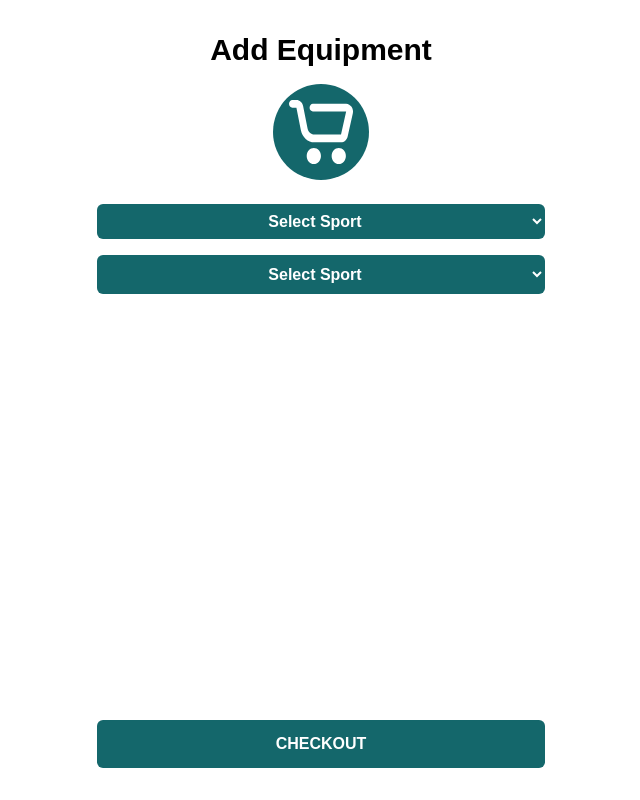
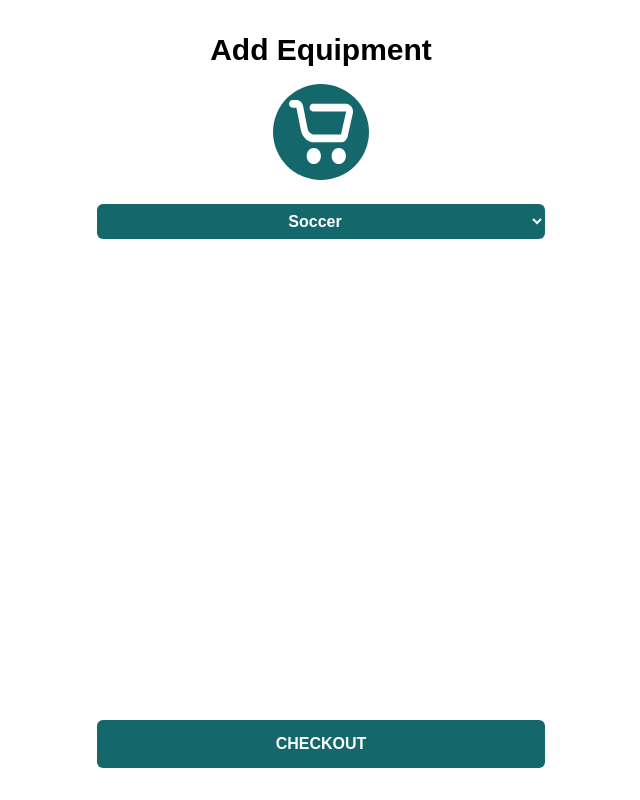
Before and after one commit to Hack4Impact-UMD/leveling-the-playing-field, a Next.js app: page / in a window 1280 px wide. Shown: the whole page, without its empty margins (319-959 px from the left). Built offline with nearby package versions, Linux system fonts and the light colour scheme.

Commit message:
added state to checkout

```diff
--- a/src/app/checkout-page/Checkout.tsx
+++ b/src/app/checkout-page/Checkout.tsx
@@ -3,29 +3,55 @@ import React, { useState } from "react";
 import SelectEquipment from "./SelectEquipment";
 import ShoppingCartIcon from "@/components/icons/ShoppingCartIcon";
 
+type Sport = "soccer" | "tennis" | "baseball" | "basketball"
+
+interface Equipment {
+  name: string,
+  quantity: number,
+  sport: Sport
+}
+
 const Checkout = () => {
-  const [equipmentList, setEquipmentList] = useState([
-    { id: 1, name: "Select Equipment", quantity: 1 },
-  ]);
+  // const [equipmentList, setEquipmentList] = useState([
+  //   { id: 1, name: "Select Equipment", quantity: 1 },
+  // ]);
 
-  const [sport, setSport] = useState<string>("")
+  const [equipmentList, setEquipmentList] = useState<Map<Sport, Equipment[]>>(new Map);
 
-  const addEquipment = () => {
-    const last = equipmentList.at(equipmentList.length - 1)?.id ?? 0;
-    setEquipmentList([
-      ...equipmentList,
-      { id: last + 1, name: "Select Equipment", quantity: 1 },
-    ]);
+  const addSport = (sport: Sport) => {
+    setEquipmentList((prevMap) => {
+      if (prevMap.has(sport)) return prevMap;
+
+      return new Map(prevMap).set(sport, []);
+    });
+  }
+
+  const removeSport = (sport: Sport) => {
+    setEquipmentList((prevMap) => {
+      if (!prevMap.has(sport)) return prevMap;
+
+      const newMap = new Map(prevMap);
+      newMap.delete(sport);
+      return newMap;
+    });
   };
 
-  const handleRemove = (id: number) => {
-    setEquipmentList(equipmentList.filter((item) => item.id !== id));
-  };
+  // const addEquipment = () => {
+  //   const last = equipmentList.at(equipmentList.length - 1)?.id ?? 0;
+  //   setEquipmentList([
+  //     ...equipmentList,
+  //     { id: last + 1, name: "Select Equipment", quantity: 1 },
+  //   ]);
+  // };
 
-  const handleSport = (event: React.ChangeEvent<HTMLSelectElement>) => {
-    const value = event.target.value;
-    setSport(String(value));
-  }
+  // const handleRemove = (id: number) => {
+  //   setEquipmentList(equipmentList.filter((item) => item.id !== id));
+  // };
+
+  // const handleSport = (event: React.ChangeEvent<HTMLSelectElement>) => {
+  //   const value = event.target.value;
+  //   setSport(String(value));
+  // }
 
   return (
     <div className="flex flex-col items-center bg-white h-screen p-8 overflow-scroll">
@@ -36,8 +62,8 @@ const Checkout = () => {
 
       <div className="w-full max-w-md space-y-4">
         <select
-          value={sport}
-          onChange={handleSport}
+          // value={sport}
+          // onChange={handleSport}
           className="w-full bg-teal text-white py-2 px-4 rounded-md font-semibold text-center"
         >
           <option value="" disabled>Select Sport</option>
@@ -46,12 +72,12 @@ const Checkout = () => {
           <option value="baseball">Baseball</option>
           <option value="tennis">Tennis</option>
         </select>
-        {equipmentList.map((item) => (
+        {/* {equipmentList.map((item) => (
           <SelectEquipment
             key={item.id}
             onRemove={() => handleRemove(item.id)}
           />
-        ))}
+        ))} */}
 
         {/* <button
           onClick={addEquipment}
```
